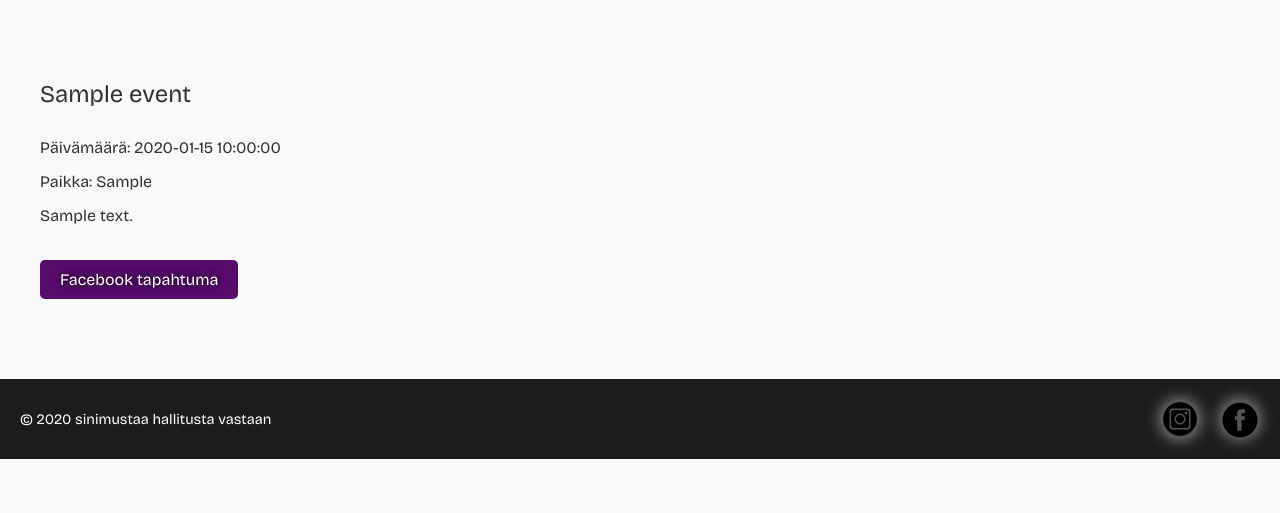
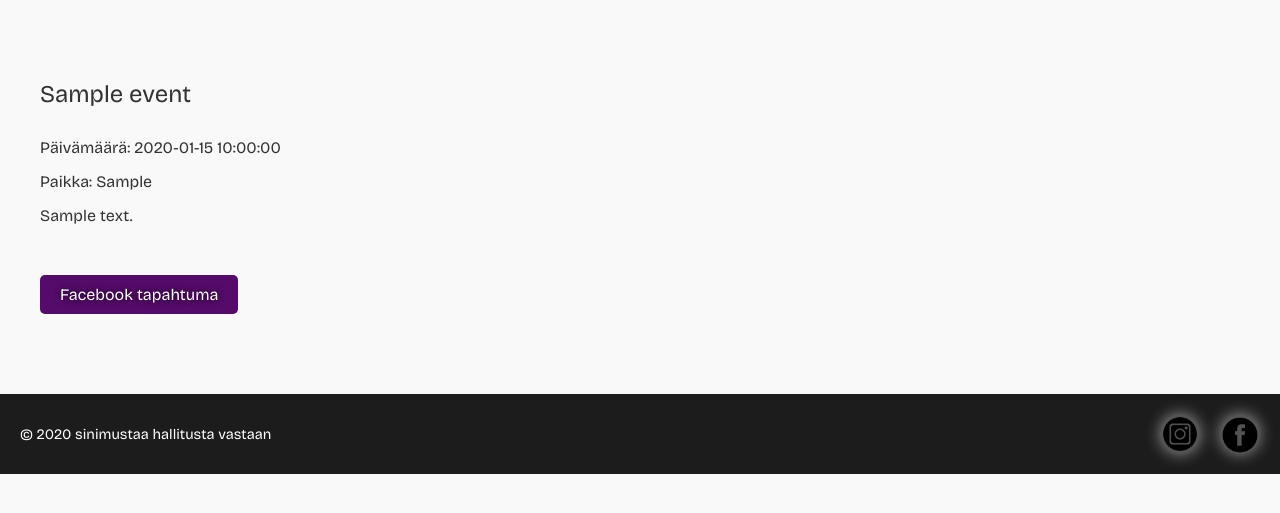
Before and after one commit to botsarefuture/smhv_website, a Python web app: template templates/fi/event_details.html in a window 1280 px wide. Shown: the part 62-575 px from the top of the page. Run offline with Jinja, Linux system fonts and the light colour scheme; the template is opened without the code that fills it: most values are stand-ins (such as "Sample title", 1, 10 or a date in 2020); some web fonts are replaced.

Commit message:
Update templates/fi/event_details.html
Co-authored-by: Verso <vuoreol@pm.me>

```diff
--- a/templates/fi/event_details.html
+++ b/templates/fi/event_details.html
@@ -13,6 +13,6 @@
         {% if event.role_signup %}
         <button href="{{ url_for('event_signup', event_id=event._id) }}">Ilmoittaudu tukirooliin</button>
         {% endif %}
-        <button href="{{ event.facebook_link }}" >Facebook tapahtuma</button>
+        <button href="{{ event.facebook_link }}" class="cta-button">Facebook tapahtuma</button>
     </section>
 {% endblock %}
```
